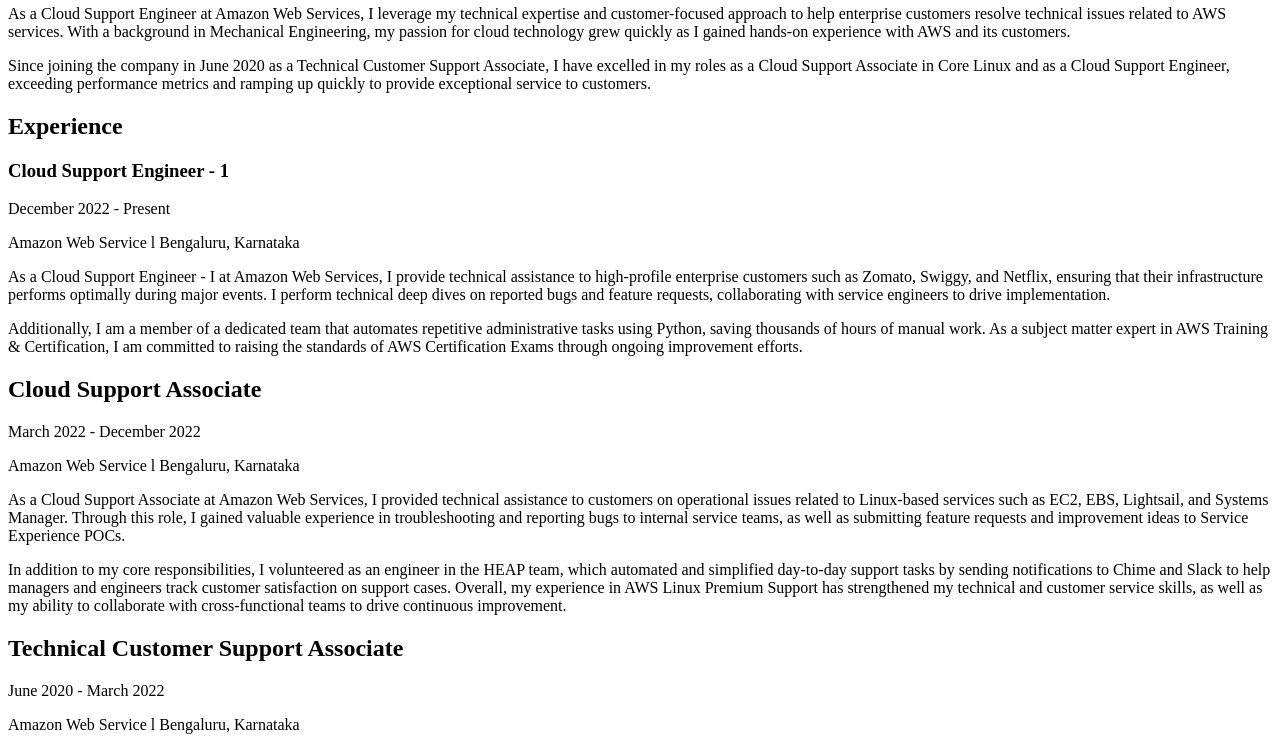
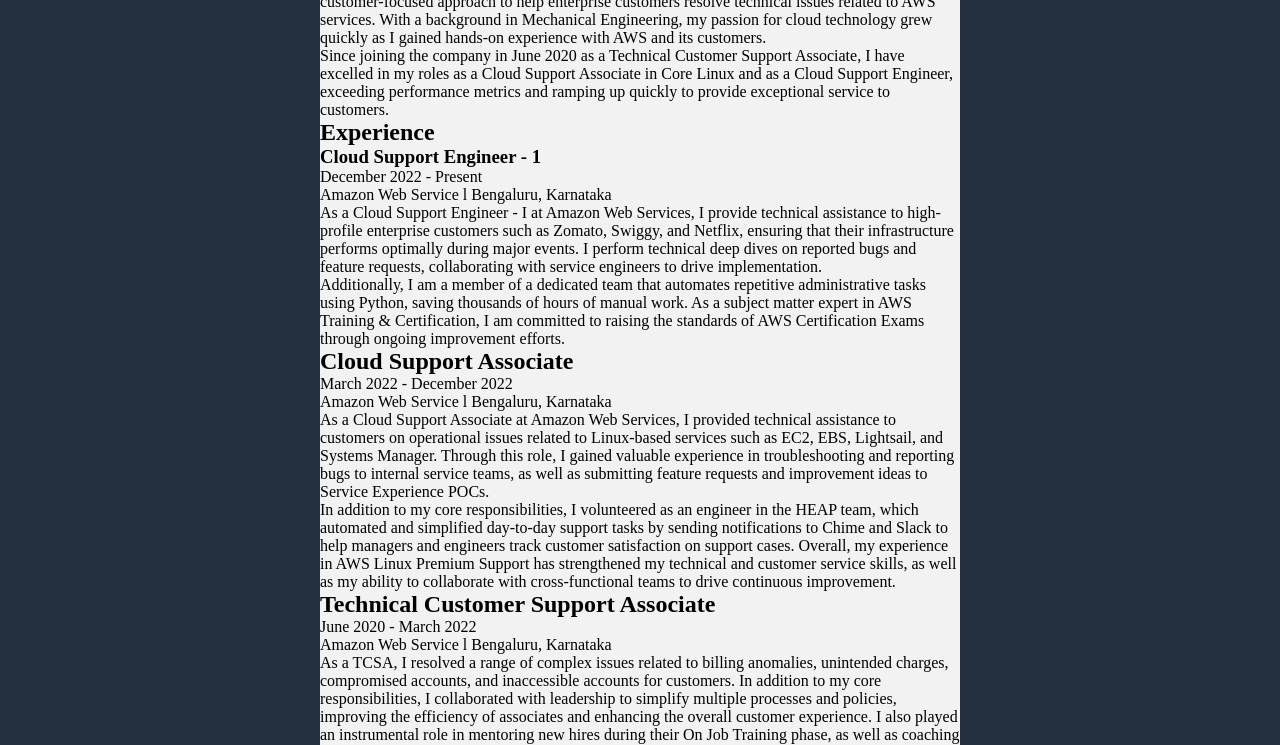
Before and after one commit to HarshavardhanG7697/resume_harshavardhan, a plain HTML site: page index.html in a window 1280 px wide. Shown: the part 62-807 px from the top of the page. Drawn offline with Linux system fonts and the light colour scheme.

Commit message:
On branch master  Changes to be committed: 	deleted:    .DS_Store 	modified:   index.html 	new file:   style.css
Updated the semantics of html file.
Added basic CSS styles for the page.

```diff
--- a/index.html
+++ b/index.html
@@ -4,18 +4,21 @@
     <meta charset="UTF-8" />
     <meta name="viewport" content="width=device-width, initial-scale=1.0" />
     <title>Harshavardhan Gowda</title>
+    <link rel="stylesheet" href="style.css" />
   </head>
   <body>
-    <section class="top name">
+    <main>
+      <header>
         <h1>Harshavardhan Gowda</h1>
-    </section>
+      </header>
       <section class="quick-summary">
         <p>
           As a Cloud Support Engineer at Amazon Web Services, I leverage my
           technical expertise and customer-focused approach to help enterprise
           customers resolve technical issues related to AWS services. With a
           background in Mechanical Engineering, my passion for cloud technology
-        grew quickly as I gained hands-on experience with AWS and its customers.
+          grew quickly as I gained hands-on experience with AWS and its
+          customers.
         </p>
         <p>
           Since joining the company in June 2020 as a Technical Customer Support
@@ -26,6 +29,7 @@
         </p>
       </section>
       <section class="work-exp">
+        <article>
           <h2>Experience</h2>
           <h3>Cloud Support Engineer - 1</h3>
           <p>December 2022 - Present</p>
@@ -33,54 +37,62 @@
           <p>
             As a Cloud Support Engineer - I at Amazon Web Services, I provide
             technical assistance to high-profile enterprise customers such as
-        Zomato, Swiggy, and Netflix, ensuring that their infrastructure performs
-        optimally during major events. I perform technical deep dives on
-        reported bugs and feature requests, collaborating with service engineers
-        to drive implementation.
+            Zomato, Swiggy, and Netflix, ensuring that their infrastructure
+            performs optimally during major events. I perform technical deep
+            dives on reported bugs and feature requests, collaborating with
+            service engineers to drive implementation.
           </p>
           <p>
             Additionally, I am a member of a dedicated team that automates
-        repetitive administrative tasks using Python, saving thousands of hours
-        of manual work. As a subject matter expert in AWS Training &
+            repetitive administrative tasks using Python, saving thousands of
+            hours of manual work. As a subject matter expert in AWS Training &
             Certification, I am committed to raising the standards of AWS
             Certification Exams through ongoing improvement efforts.
           </p>
+        </article>
+        <article>
           <h2>Cloud Support Associate</h2>
           <p>March 2022 - December 2022</p>
           <p>Amazon Web Service l Bengaluru, Karnataka</p>
           <p>
             As a Cloud Support Associate at Amazon Web Services, I provided
             technical assistance to customers on operational issues related to
-        Linux-based services such as EC2, EBS, Lightsail, and Systems Manager.
-        Through this role, I gained valuable experience in troubleshooting and
-        reporting bugs to internal service teams, as well as submitting feature
-        requests and improvement ideas to Service Experience POCs.
+            Linux-based services such as EC2, EBS, Lightsail, and Systems
+            Manager. Through this role, I gained valuable experience in
+            troubleshooting and reporting bugs to internal service teams, as
+            well as submitting feature requests and improvement ideas to Service
+            Experience POCs.
           </p>
           <p>
-        In addition to my core responsibilities, I volunteered as an engineer in
-        the HEAP team, which automated and simplified day-to-day support tasks
-        by sending notifications to Chime and Slack to help managers and
-        engineers track customer satisfaction on support cases. Overall, my
-        experience in AWS Linux Premium Support has strengthened my technical
-        and customer service skills, as well as my ability to collaborate with
-        cross-functional teams to drive continuous improvement.
+            In addition to my core responsibilities, I volunteered as an
+            engineer in the HEAP team, which automated and simplified day-to-day
+            support tasks by sending notifications to Chime and Slack to help
+            managers and engineers track customer satisfaction on support cases.
+            Overall, my experience in AWS Linux Premium Support has strengthened
+            my technical and customer service skills, as well as my ability to
+            collaborate with cross-functional teams to drive continuous
+            improvement.
           </p>
+        </article>
+        <article>
           <h2>Technical Customer Support Associate</h2>
           <p>June 2020 - March 2022</p>
           <p>Amazon Web Service l Bengaluru, Karnataka</p>
           <p>
             As a TCSA, I resolved a range of complex issues related to billing
-        anomalies, unintended charges, compromised accounts, and inaccessible
-        accounts for customers. In addition to my core responsibilities, I
-        collaborated with leadership to simplify multiple processes and
-        policies, improving the efficiency of associates and enhancing the
-        overall customer experience. I also played an instrumental role in
-        mentoring new hires during their On Job Training phase, as well as
-        coaching associates to improve their overall key performance metrics. My
-        tenure at AWS Billing and Accounts team helped me develop strong
-        problem-solving skills, attention to detail, and an unwavering
-        commitment to customer satisfaction.
+            anomalies, unintended charges, compromised accounts, and
+            inaccessible accounts for customers. In addition to my core
+            responsibilities, I collaborated with leadership to simplify
+            multiple processes and policies, improving the efficiency of
+            associates and enhancing the overall customer experience. I also
+            played an instrumental role in mentoring new hires during their On
+            Job Training phase, as well as coaching associates to improve their
+            overall key performance metrics. My tenure at AWS Billing and
+            Accounts team helped me develop strong problem-solving skills,
+            attention to detail, and an unwavering commitment to customer
+            satisfaction.
           </p>
+        </article>
       </section>
       <section class="certs">
         <h2>Certifications</h2>
@@ -111,5 +123,6 @@
           />
         </div>
       </section>
+    </main>
   </body>
 </html>
--- /dev/null
+++ b/style.css
@@ -0,0 +1,28 @@
+*, *::before,*::after {
+    box-sizing: border-box;
+  }
+
+  * {
+    margin: 0;
+    padding: 0;
+    border: 0 solid transparent;
+  }
+
+:root {
+--accent-color: #ff9900;   /* aws orange*/
+--secondary-color: #146eb4; /* light blue*/
+--background-black: #232f3e; /*light black */
+--foreground-white: #f2f2f2; /*off white */
+}
+
+body {
+    background-color: var(--background-black);
+    display: flex;
+    justify-content: center;
+    align-items: center;
+}
+
+main {
+    width: 50vw;
+    background-color: var(--foreground-white);
+}
```
Also changed, not shown: 1 other file. Lines whose indentation alone changed are shown as unchanged.
